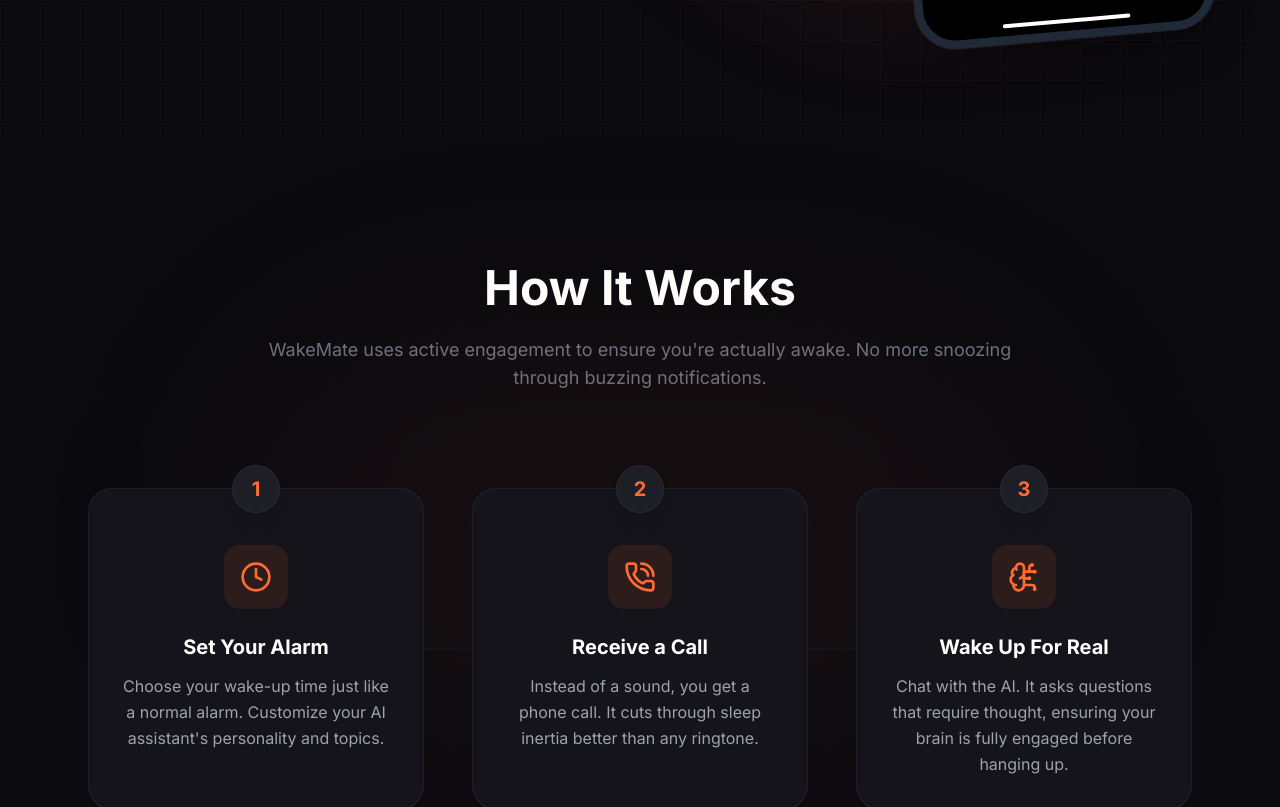
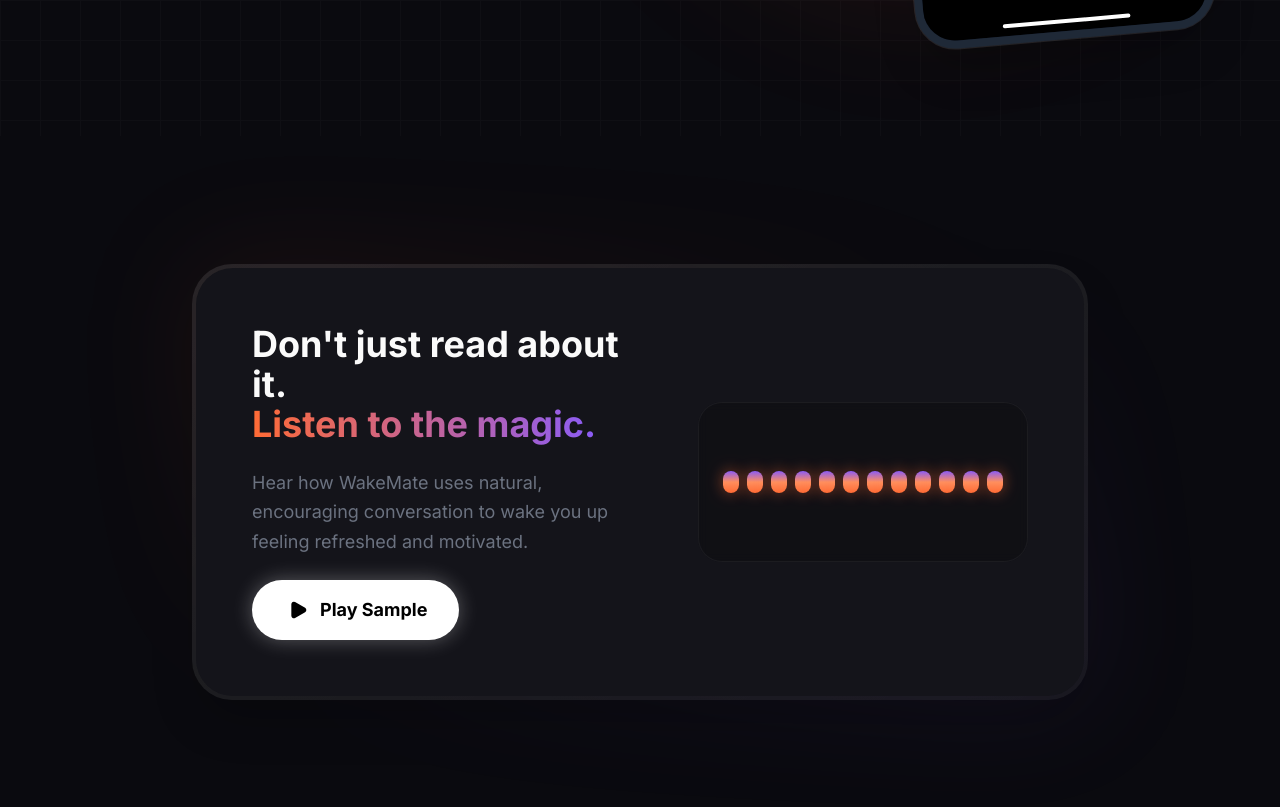
Before and after one commit to sirajahmed047/WakeMate, a React (Vite) app: page / in a window 1280 px wide. Shown: the part 720-1527 px from the top of the page. Built offline with nearby package versions, Linux system fonts and the light colour scheme.

Commit message:
added audio player

```diff
--- a/src/App.jsx
+++ b/src/App.jsx
@@ -2,6 +2,7 @@
 import Header from './components/Header';
 import Footer from './components/Footer';
 import Hero from './sections/Hero';
+import AudioExperience from './sections/AudioExperience';
 import HowItWorks from './sections/HowItWorks';
 import Features from './sections/Features';
 import CallToAction from './sections/CallToAction';
@@ -12,6 +13,7 @@
       <Header />
       <main>
         <Hero />
+        <AudioExperience />
         <HowItWorks />
         <Features />
         <CallToAction />
--- /dev/null
+++ b/src/sections/AudioExperience.jsx
@@ -0,0 +1,110 @@
+import React, { useState, useRef } from 'react';
+import { motion } from 'framer-motion';
+import { Play, Pause } from 'lucide-react';
+import Section from '../components/Section';
+
+const AudioExperience = () => {
+    const [isPlaying, setIsPlaying] = useState(false);
+    const audioRef = useRef(null);
+
+    // Toggle Play/Pause
+    const togglePlay = () => {
+        if (audioRef.current) {
+            if (isPlaying) {
+                audioRef.current.pause();
+            } else {
+                audioRef.current.play();
+            }
+            setIsPlaying(!isPlaying);
+        }
+    };
+
+    // Handle audio ending
+    const handleEnded = () => {
+        setIsPlaying(false);
+    };
+
+    return (
+        <Section id="experience" className="py-20" containerClassName="max-w-5xl">
+            {/* Audio Element */}
+            {/* Audio Element */}
+            <audio
+                ref={audioRef}
+                src="/audio/ElevenLabs_Text_to_Speech_audio.mp3"
+                onEnded={handleEnded}
+            />
+
+            <motion.div
+                initial={{ opacity: 0, y: 20 }}
+                whileInView={{ opacity: 1, y: 0 }}
+                viewport={{ once: true }}
+                className="relative rounded-[2.5rem] p-1 bg-gradient-to-br from-white/10 to-white/5 shadow-2xl"
+            >
+                <div className="absolute inset-0 bg-gradient-to-br from-primary/20 via-transparent to-accent/20 blur-3xl opacity-50" />
+
+                <div className="relative rounded-[2.3rem] bg-background-surface overflow-hidden">
+                    <div className="flex flex-col md:flex-row items-center p-8 md:p-14 gap-10 md:gap-16">
+
+                        {/* Text Content */}
+                        <div className="flex-1 text-center md:text-left space-y-6">
+                            <h2 className="text-3xl md:text-4xl font-bold leading-tight">
+                                Don't just read about it. <br />
+                                <span className="text-transparent bg-clip-text bg-gradient-to-r from-primary to-accent">Listen to the magic.</span>
+                            </h2>
+                            <p className="text-text-muted text-lg leading-relaxed">
+                                Hear how WakeMate uses natural, encouraging conversation to wake you up feeling refreshed and motivated.
+                            </p>
+
+                            <button
+                                onClick={togglePlay}
+                                className="group inline-flex items-center gap-3 px-8 py-4 bg-white text-black rounded-full font-bold text-lg hover:bg-gray-100 transition-all active:scale-95 shadow-[0_0_20px_rgba(255,255,255,0.3)] hover:shadow-[0_0_30px_rgba(255,255,255,0.5)]"
+                            >
+                                {isPlaying ? (
+                                    <>
+                                        <Pause className="w-5 h-5 fill-current" />
+                                        <span>Pause Demo</span>
+                                    </>
+                                ) : (
+                                    <>
+                                        <Play className="w-5 h-5 fill-current ml-1" />
+                                        <span>Play Sample</span>
+                                    </>
+                                )}
+                            </button>
+                        </div>
+
+                        {/* Visualizer */}
+                        <div
+                            className="flex items-center justify-center gap-2 h-40 w-full md:w-auto md:min-w-[320px] bg-black/20 rounded-3xl p-6 border border-white/5 cursor-pointer backdrop-blur-sm hover:border-white/10 transition-colors"
+                            onClick={togglePlay}
+                        >
+                            {[...Array(12)].map((_, i) => (
+                                <motion.div
+                                    key={i}
+                                    className="w-4 rounded-full bg-gradient-to-t from-primary via-primary-light to-accent shadow-[0_0_15px_rgba(255,107,53,0.5)]"
+                                    animate={{
+                                        height: isPlaying ? [
+                                            `${20 + Math.random() * 20}%`,
+                                            `${50 + Math.random() * 50}%`,
+                                            `${20 + Math.random() * 20}%`
+                                        ] : '20%',
+                                    }}
+                                    transition={{
+                                        duration: 0.8,
+                                        repeat: Infinity,
+                                        repeatType: "reverse",
+                                        ease: "easeInOut",
+                                        delay: isPlaying ? i * 0.1 : 0,
+                                    }}
+                                    style={{ height: '20%', minHeight: '10px' }}
+                                />
+                            ))}
+                        </div>
+                    </div>
+                </div>
+            </motion.div>
+        </Section>
+    );
+};
+
+export default AudioExperience;
```
Also changed, not shown: 1 other file (tests, documents, lock files or other folders).
